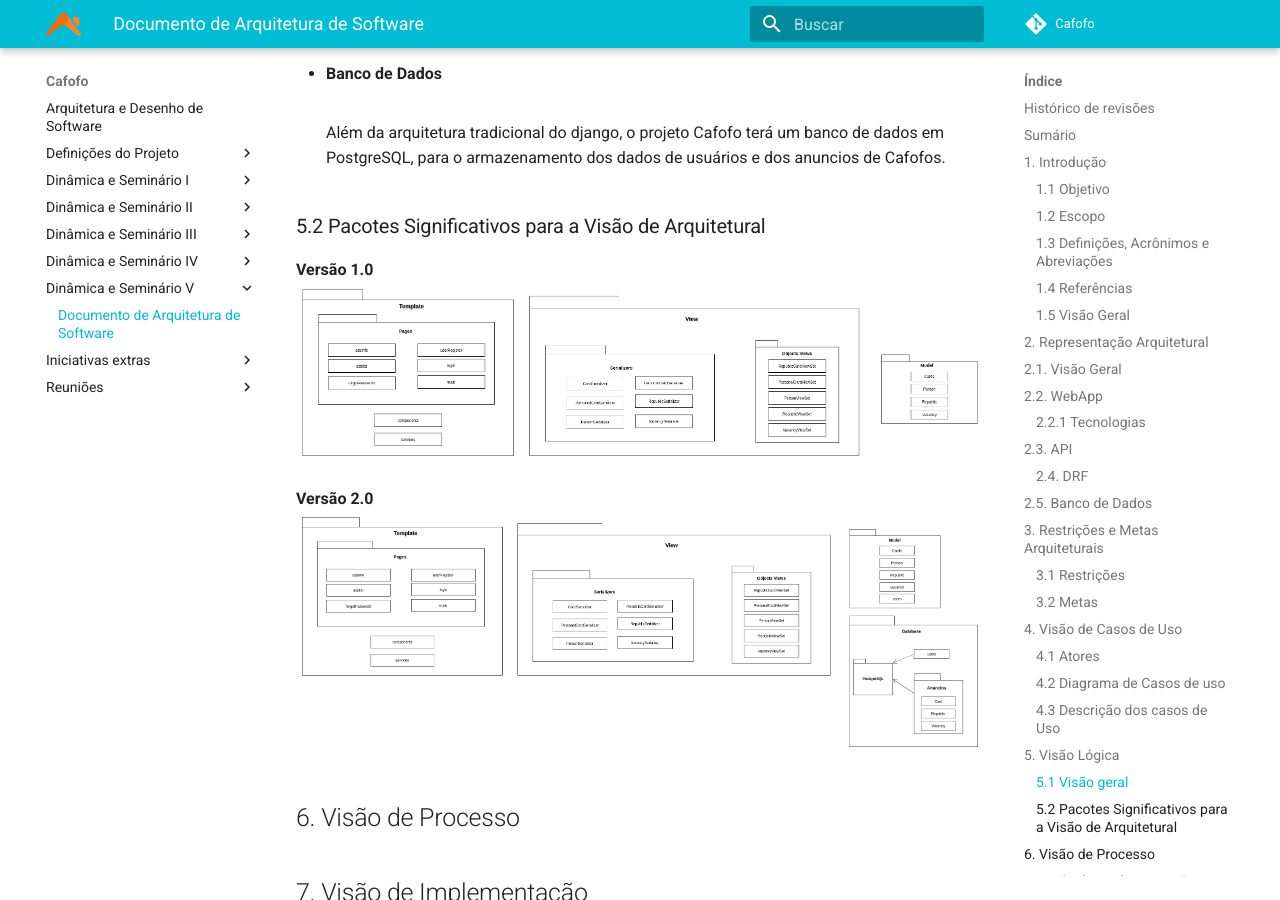
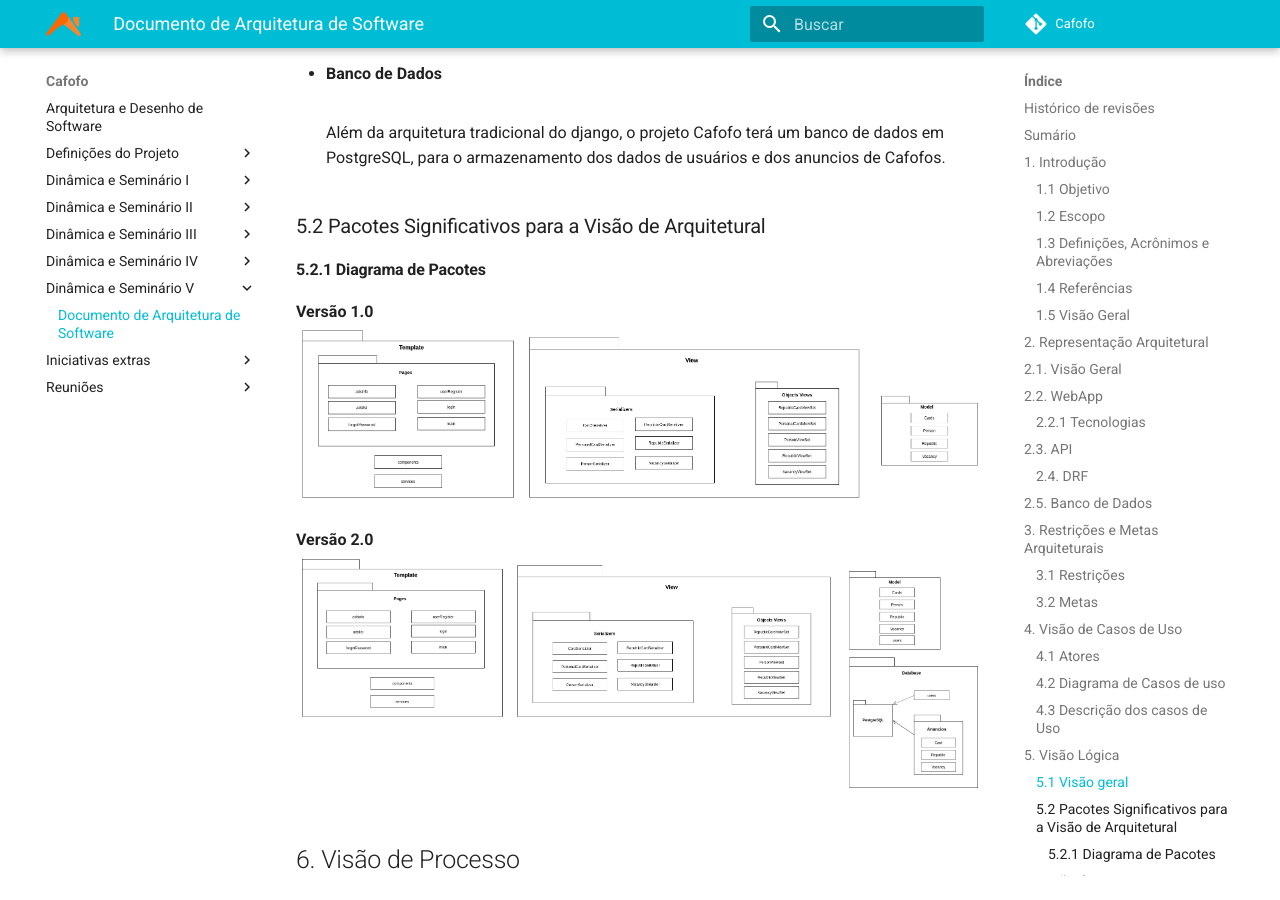
Before and after one commit to desenho-2019/Wiki, an MkDocs documentation site: the page built from docs/Dinâmica e Seminário V/Documento de Arquitetura.md, in a window 1280 px wide and 900 px high, scrolled down 8736 px. Built offline with MkDocs 1.6.1 and Material for MkDocs 9.7.7, drawn with Linux system fonts in a browser that asks for light colours.

Commit message:
Adicionando tópico de diagrama de pacotes

```diff
--- a/docs/Dinâmica e Seminário V/Documento de Arquitetura.md
+++ b/docs/Dinâmica e Seminário V/Documento de Arquitetura.md
@@ -178,6 +178,7 @@
   Além da arquitetura tradicional do django, o projeto Cafofo terá um banco de dados em PostgreSQL, para o armazenamento dos dados de usuários e dos anuncios de Cafofos.
 
 ### 5.2 Pacotes Significativos para a Visão de Arquitetural
+#### 5.2.1 Diagrama de Pacotes
   **Versão 1.0**
   ![Diagrama de Pacotes](img/Pacotes2.png)
 
```
